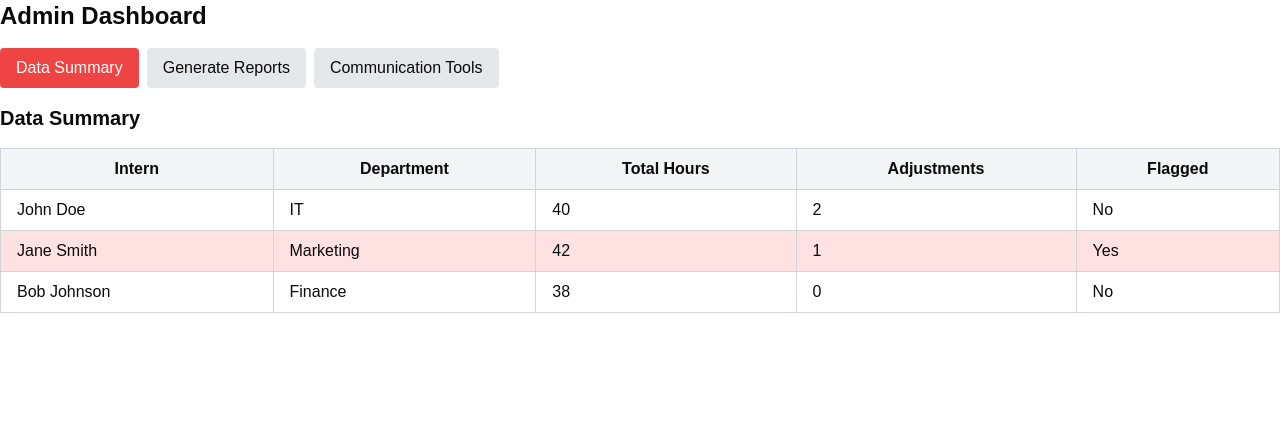
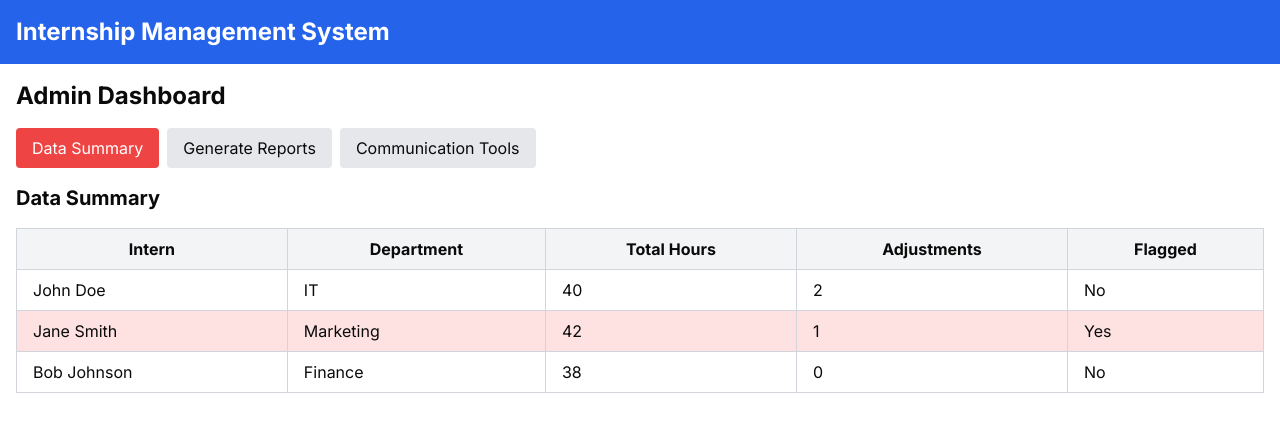
Before and after one commit to NabilHasan09/payroll-auto, a Next.js app in the folder payroll-management/: page /admin in a window 1280 px wide. Shown: the top 432 px of the page. Built offline with nearby package versions, Linux system fonts and the light colour scheme.

Commit message:
create base layout of web app

```diff
--- a/payroll-management/app/layout.tsx
+++ b/payroll-management/app/layout.tsx
@@ -1,35 +1,26 @@
-import type { Metadata } from "next";
-import localFont from "next/font/local";
-import "./globals.css";
+import "./globals.css"
+import { Inter } from "next/font/google"
 
-const geistSans = localFont({
-  src: "./fonts/GeistVF.woff",
-  variable: "--font-geist-sans",
-  weight: "100 900",
-});
-const geistMono = localFont({
-  src: "./fonts/GeistMonoVF.woff",
-  variable: "--font-geist-mono",
-  weight: "100 900",
-});
+const inter = Inter({ subsets: ["latin"] })
 
-export const metadata: Metadata = {
-  title: "Create Next App",
-  description: "Generated by create next app",
-};
+export const metadata = {
+  title: "Internship Management System",
+  description: "Manage timesheets, approvals, and schedules for interns",
+}
 
 export default function RootLayout({
   children,
-}: Readonly<{
-  children: React.ReactNode;
-}>) {
+}: {
+  children: React.ReactNode
+}) {
   return (
     <html lang="en">
-      <body
-        className={`${geistSans.variable} ${geistMono.variable} antialiased`}
-      >
-        {children}
+      <body className={inter.className}>
+        <header className="bg-blue-600 text-white p-4">
+          <h1 className="text-2xl font-bold">Internship Management System</h1>
+        </header>
+        <main className="container mx-auto p-4">{children}</main>
       </body>
     </html>
-  );
+  )
 }
```
